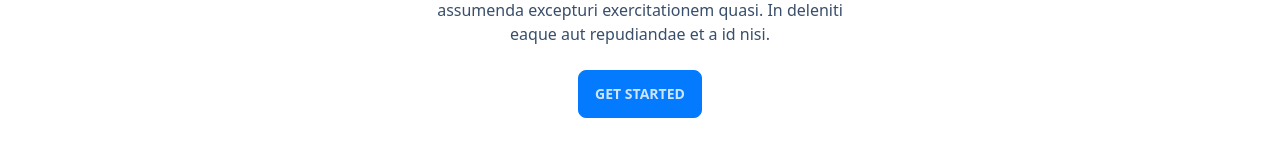
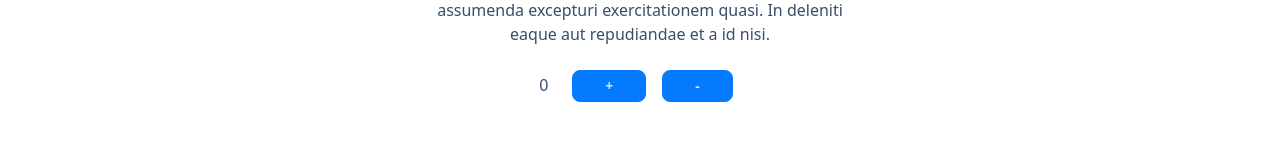
Before and after one commit to mrcotter/vite-vue-starter-template, a Vue app: page / in a window 1280 px wide. Shown: the part 218-386 px from the top of the page. Built offline with nearby package versions, Linux system fonts and the light colour scheme.

Commit message:
chore: add Counter component, update test spec

```diff
--- a/components.d.ts
+++ b/components.d.ts
@@ -7,6 +7,7 @@ export {}
 
 declare module '@vue/runtime-core' {
   export interface GlobalComponents {
+    Counter: typeof import('./src/components/Counter.vue')['default']
     Footer: typeof import('./src/components/Footer.vue')['default']
     Header: typeof import('./src/components/Header.vue')['default']
     Hello: typeof import('./src/components/Hello.vue')['default']
--- /dev/null
+++ b/src/components/Counter.vue
@@ -0,0 +1,21 @@
+<template>
+  <div>
+    <span class="mr-4">{{ count }}</span>
+    <button class="btn btn-primary btn-sm btn-inc mx-2 px-8" @click="inc()">
+      +
+    </button>
+    <button class="btn btn-primary btn-sm btn-dec mx-2 px-8" @click="dec()">
+      -
+    </button>
+  </div>
+</template>
+
+<script setup lang="ts">
+import { useCounter } from '@vueuse/core'
+
+const props = defineProps<{
+  initial: number
+}>()
+
+const { count, inc, dec } = useCounter(props.initial)
+</script>
--- a/src/components/Hello.vue
+++ b/src/components/Hello.vue
@@ -8,9 +8,7 @@
         <p class="py-6">
           Provident cupiditate voluptatem et in. Quaerat fugiat ut assumenda excepturi exercitationem quasi. In deleniti eaque aut repudiandae et a id nisi.
         </p>
-        <button class="btn btn-primary">
-          Get Started
-        </button>
+        <Counter :initial="0" />
       </div>
     </div>
   </div>
```
Also changed, not shown: 2 other files (tests, documents, lock files or other folders).
